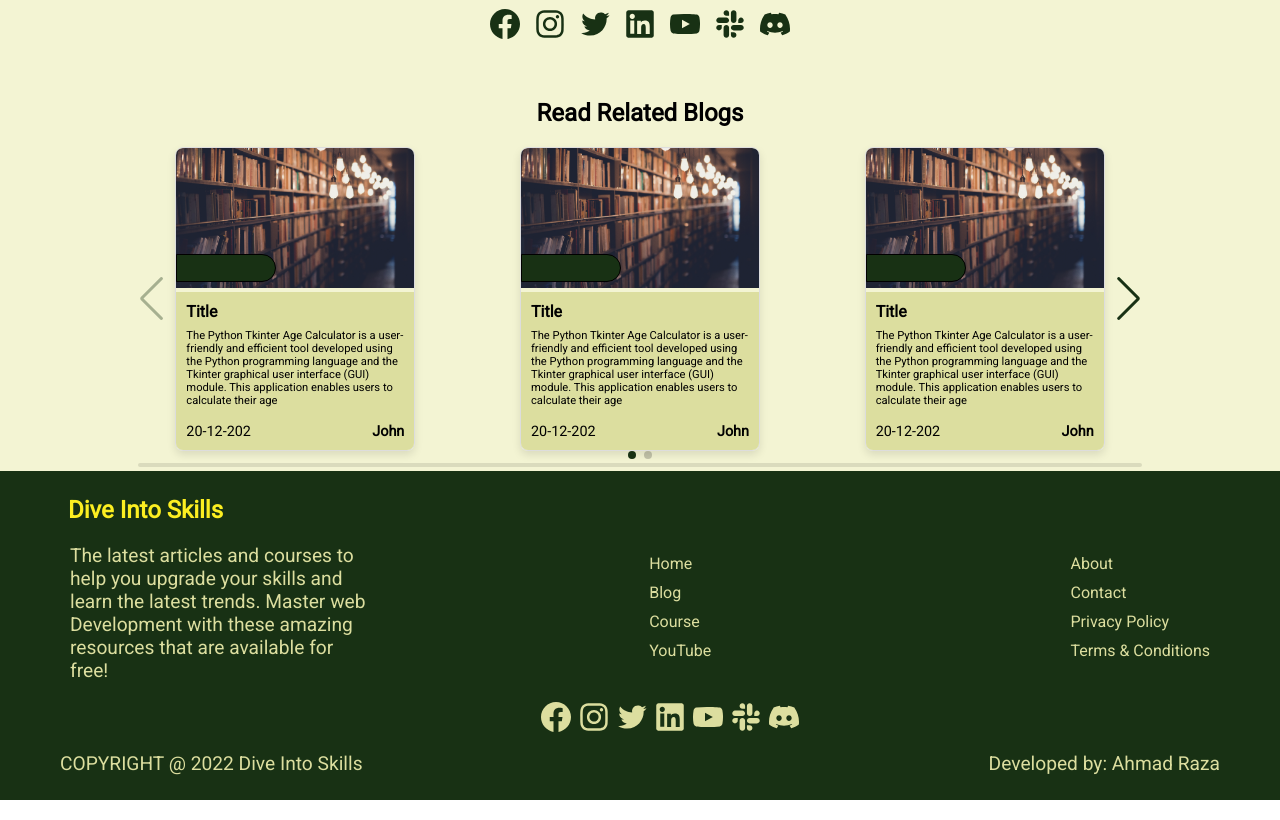
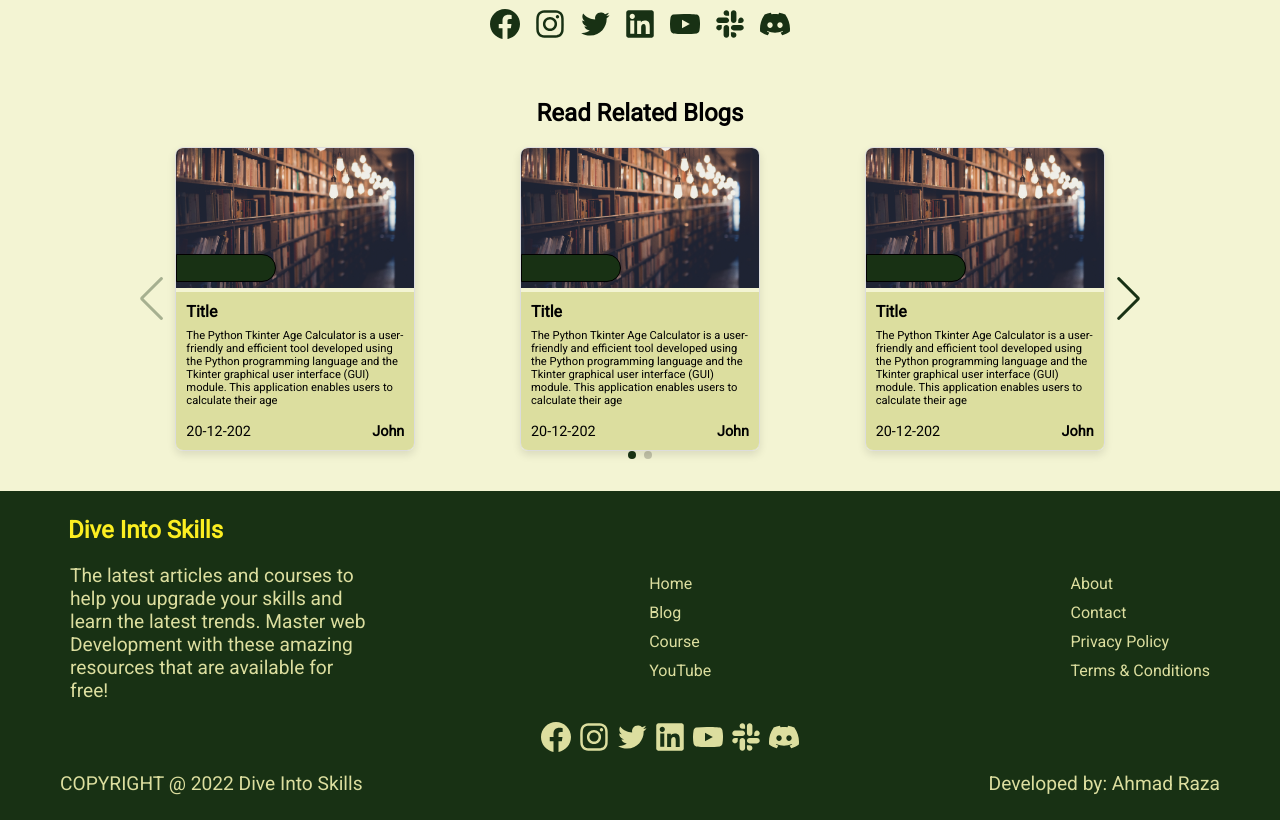
Before and after one commit to sahilbhardwaj-tmpl/DiveIntoSkills, a React (Vite) app: page /SinglePost in a window 1280 px wide. Shown: the part 1267-2087 px from the top of the page. Built offline with nearby package versions, Linux system fonts and the light colour scheme.

Commit message:
Fixed margin below carousel

```diff
--- a/src/components/SingleBlogPost/SingleBlogPostStyles.css
+++ b/src/components/SingleBlogPost/SingleBlogPostStyles.css
@@ -50,9 +50,11 @@
     display: flex;
     justify-content: center;
   }
+
   .Swiper{
       width: 80%;
       margin-left: 10%;
+      padding-bottom: 20px;
   }
   .Swiper-container{
     width: 100vw;
@@ -74,6 +76,9 @@
 .swiper-pagination-bullet-active {
   background: #183114!important; ;
 }
+.swiper-scrollbar{
+  display: none;
+}
   @media (max-width: 768px) {
     .Swiper-container-for-mobile{
       display: initial;
```
